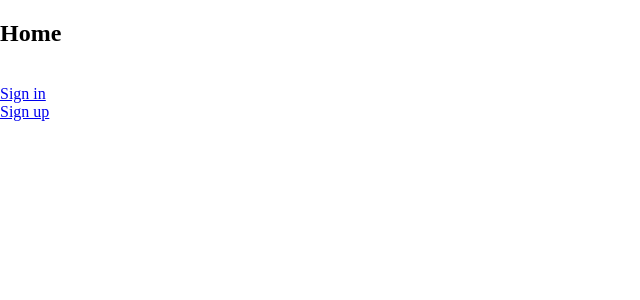
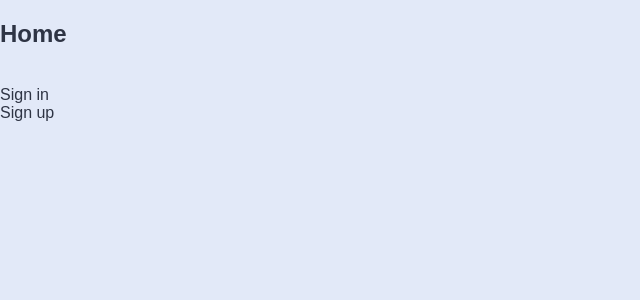
Before and after one commit to Nikimad/test-app, a Next.js app: page / in a window 1280 px wide. Shown: the top 300 px of the page, without its empty margins (0-640 px from the left). Built offline with nearby package versions, Linux system fonts and the light colour scheme.

Commit message:
Change src/styles/common.scss

```diff
--- a/src/styles/common.scss
+++ b/src/styles/common.scss
@@ -1,3 +1,5 @@
+@use "./variables.scss" as *;
+
 *,
 *::before,
 *::after {
@@ -5,7 +7,19 @@
 }
 
 body {
+  font-family: sans-serif;
+  color: $prim;
+  background-color: $light;
   margin: 0;
+}
+
+a {
+  color: inherit;
+  text-decoration: none;
+
+  &:hover {
+    color: $accent;
+  }
 }
 
 form {
--- /dev/null
+++ b/src/styles/variables.scss
@@ -0,0 +1,6 @@
+$prim: #2E3444;
+$sec: rgba(46, 52, 68, 0.7);
+$accent: #306fdc;
+$white: #fff;
+$light: #e2e9f8;
+$shadow: #B8C4E4;
```
Lines whose indentation alone changed are shown as unchanged.
